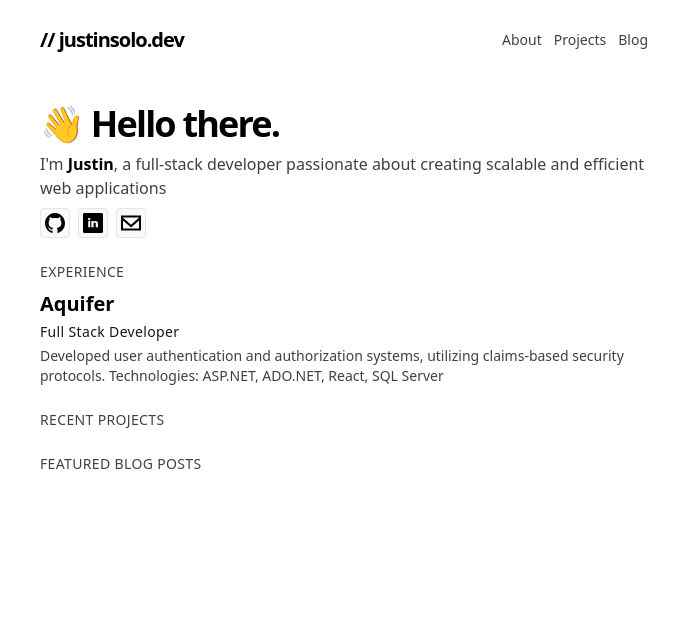
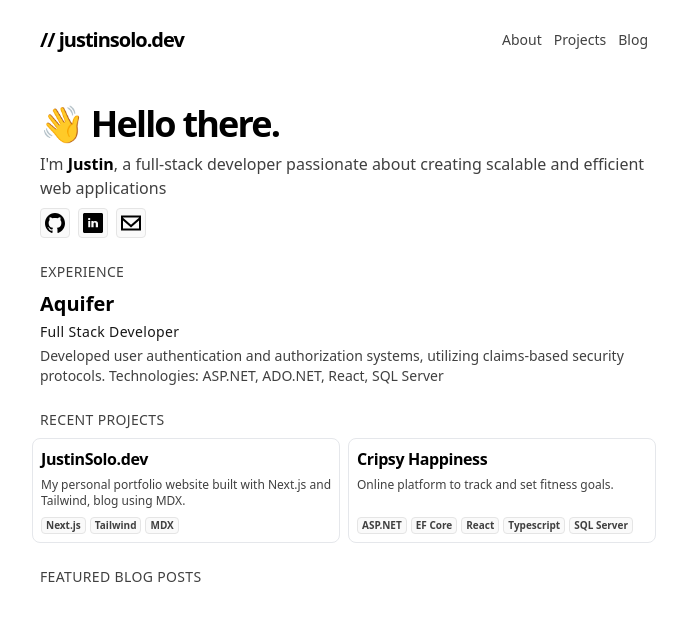
Before and after one commit to justinpaulosolo/justinsolo.dev, a Next.js app: page / in a window 1280 px wide. Shown: the top 620 px of the page, without its empty margins (296-983 px from the left). Built offline with nearby package versions, Linux system fonts and the light colour scheme.

Commit message:
Add ProjectCard component and update Home page layout

```diff
--- a/app/page.tsx
+++ b/app/page.tsx
@@ -1,6 +1,42 @@
 import Image from "next/image";
 import Badge from "./components/badge";
 
+function ProjectCard({
+  title,
+  link,
+  description,
+  technologies,
+}: {
+  title: string;
+  link?: string;
+  description: string;
+  technologies: string[];
+}) {
+  return (
+    <div className="inline-flex flex-col rounded-lg border p-2 dark:border-neutral-700">
+      <div className="flex flex-col space-y-1.5">
+        <h3 className="font-semibold tracking-tight text-black dark:text-white">
+          <a target="_blank" href={link} className="hover:underline">
+            {title}
+          </a>
+        </h3>
+        <p className="text-xs">{description}</p>
+      </div>
+      <div className="mt-auto flex">
+        <div className="mt-2 flex flex-wrap gap-1">
+          {technologies.map((technology, index) => (
+            <div
+              key={index}
+              className="inline-flex items-center text-nowrap rounded border border-neutral-200 bg-neutral-50 px-1 py-0 text-[10px] font-semibold  dark:border-neutral-700 dark:bg-neutral-800 dark:text-neutral-100"
+            >
+              {technology}
+            </div>
+          ))}
+        </div>
+      </div>
+    </div>
+  );
+}
 export default function Home() {
   return (
     <section className="container space-y-6">
@@ -62,12 +98,31 @@ export default function Home() {
           </p>
         </div>
       </section>
-      <section className="flex flex-col space-y-2">
+      <section className="flex flex-col gap-y-2">
         <h2 className="text-sm font-light tracking-wide text-neutral-700 dark:text-neutral-200">
           RECENT PROJECTS
         </h2>
+        <div className="-mx-2 grid grid-cols-1 gap-2 sm:grid-cols-2">
+          <ProjectCard
+            technologies={["Next.js", "Tailwind", "MDX"]}
+            title="JustinSolo.dev"
+            description="My personal portfolio website built with Next.js and Tailwind, blog using MDX."
+          />
+          <ProjectCard
+            technologies={[
+              "ASP.NET",
+              "EF Core",
+              "React",
+              "Typescript",
+              "SQL Server",
+            ]}
+            title="Cripsy Happiness"
+            link="https://github.com/justinpaulosolo/CalorieTracker"
+            description="Online platform to track and set fitness goals."
+          />
+        </div>
       </section>
-      <section className="flex flex-col space-y-2">
+      <section className="flex flex-col gap-y-2">
         <h2 className="text-pretty text-sm font-light tracking-wide text-neutral-700 dark:text-neutral-200">
           FEATURED BLOG POSTS
         </h2>
```
